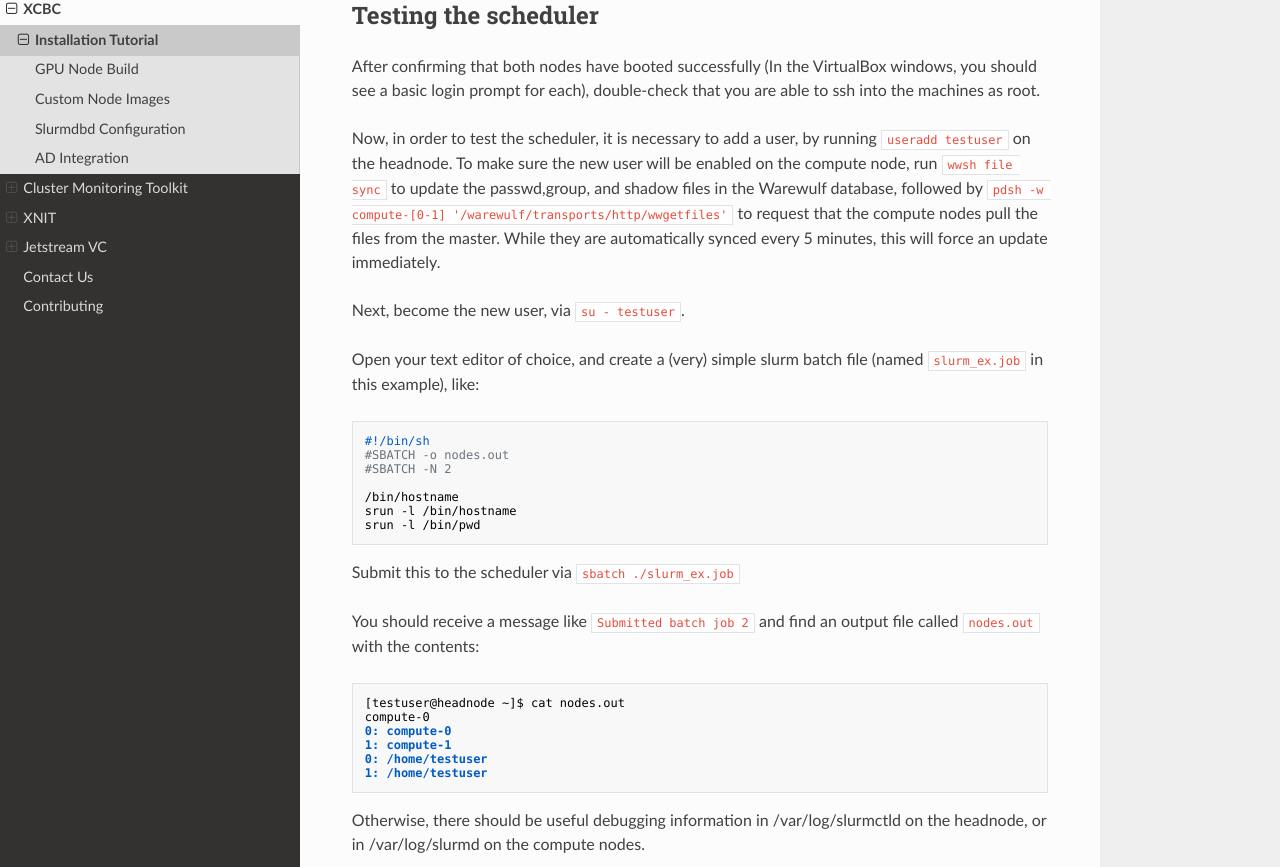
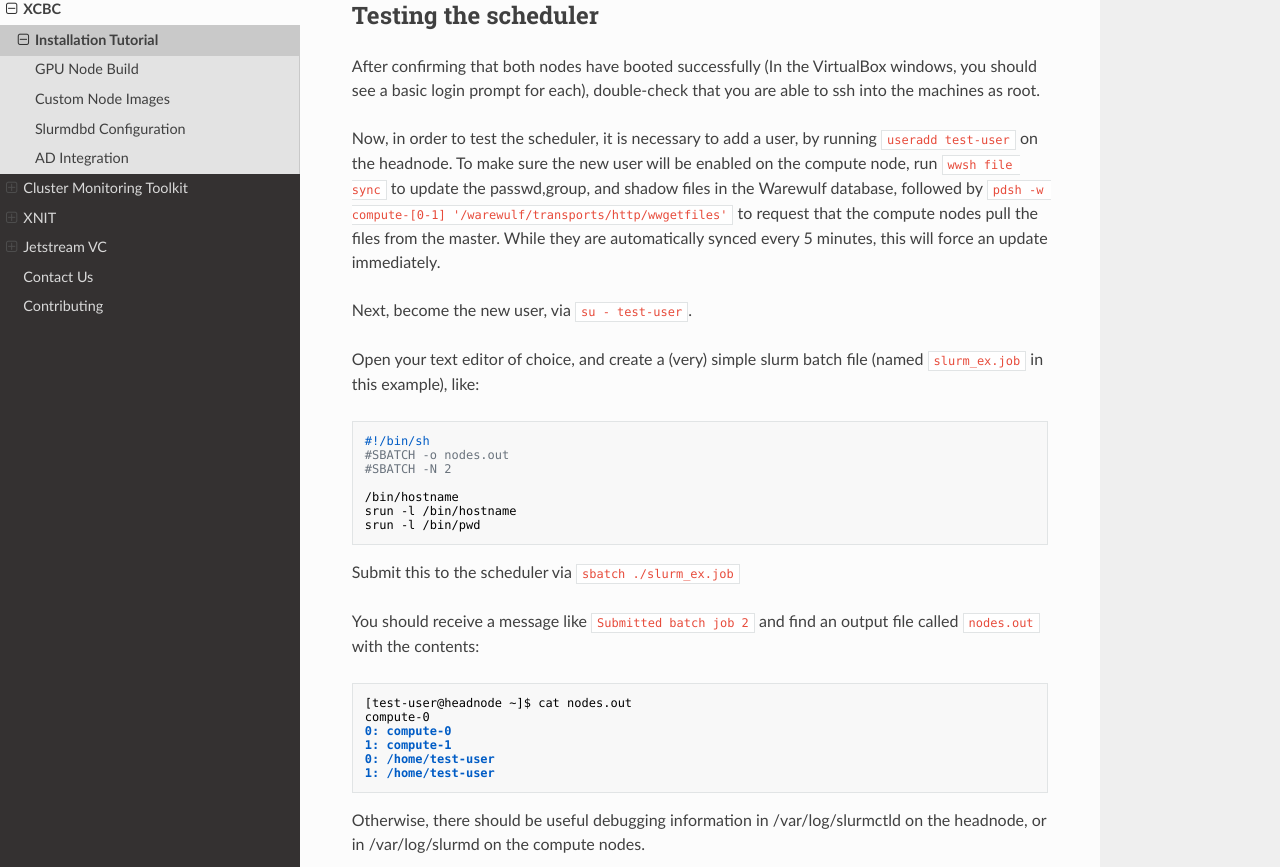
Before and after one commit to access-ci-org/Toolkit-Docs, an MkDocs documentation site: the page built from docs/toolkits/xcbc-installation.md, in a window 1280 px wide and 1400 px high, scrolled down 10504 px. Shown: the part 185-1052 px from the top of the window. Built offline with MkDocs 1.6.1, drawn with Linux system fonts in a browser that asks for light colours; nearby versions of some CDN libraries; old or Windows-style settings are respelled for this version of MkDocs.

Commit message:
corrected test-user name

````diff
--- a/docs/toolkits/xcbc-installation.md
+++ b/docs/toolkits/xcbc-installation.md
@@ -514,7 +514,7 @@ you should see a basic login prompt for each), double-check that you are able to
 ssh into the machines as root.
 
 Now, in order to test the scheduler, it is necessary to add a user, by running
-`useradd testuser` on the headnode.
+`useradd test-user` on the headnode.
 To make sure the new user will be enabled on the compute node, run
 `wwsh file sync` to update the passwd,group, and shadow files in the Warewulf
 database, followed by
@@ -522,7 +522,7 @@ database, followed by
 to request that the compute nodes pull the files from the master. While they are automatically
 synced every 5 minutes, this will force an update immediately.
 
-Next, become the new user, via `su - testuser`.
+Next, become the new user, via `su - test-user`.
 
 
 Open your text editor of choice, and create a (very) simple slurm batch file
@@ -543,12 +543,12 @@ Submit this to the scheduler via
 You should receive a message like `Submitted batch job 2` and find an output
 file called `nodes.out` with the contents:
 ```
-[testuser@headnode ~]$ cat nodes.out
+[test-user@headnode ~]$ cat nodes.out
 compute-0
 0: compute-0
 1: compute-1
-0: /home/testuser
-1: /home/testuser
+0: /home/test-user
+1: /home/test-user
 ```
 
 Otherwise, there should be useful debugging information in /var/log/slurmctld
````
